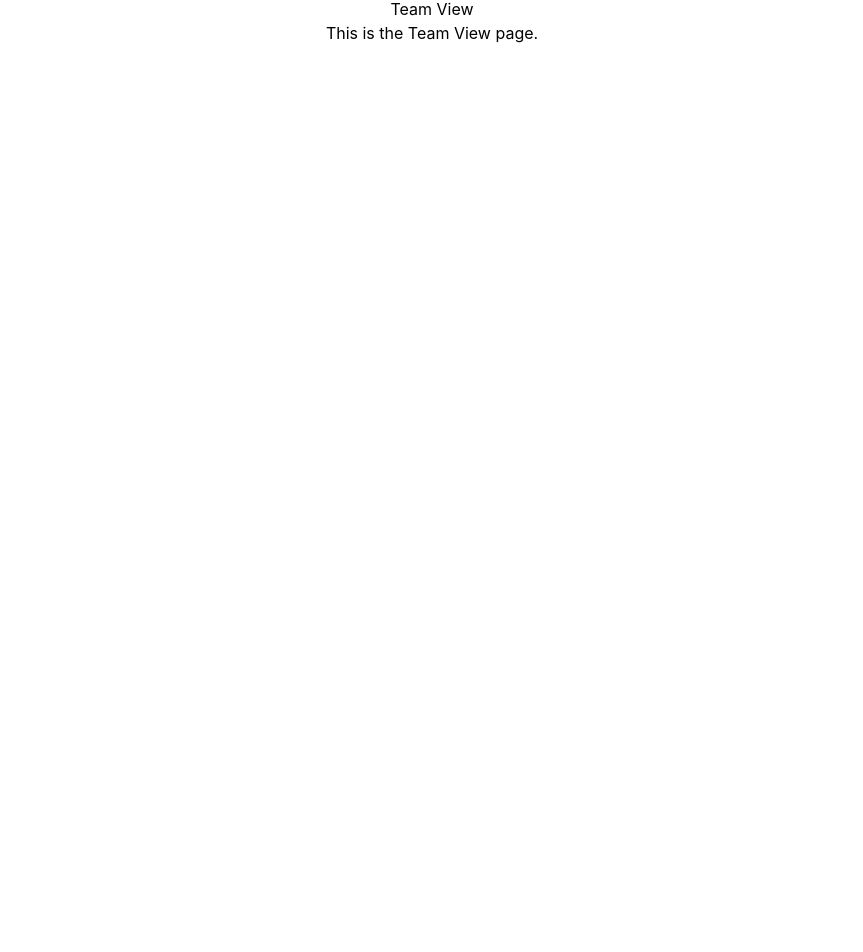
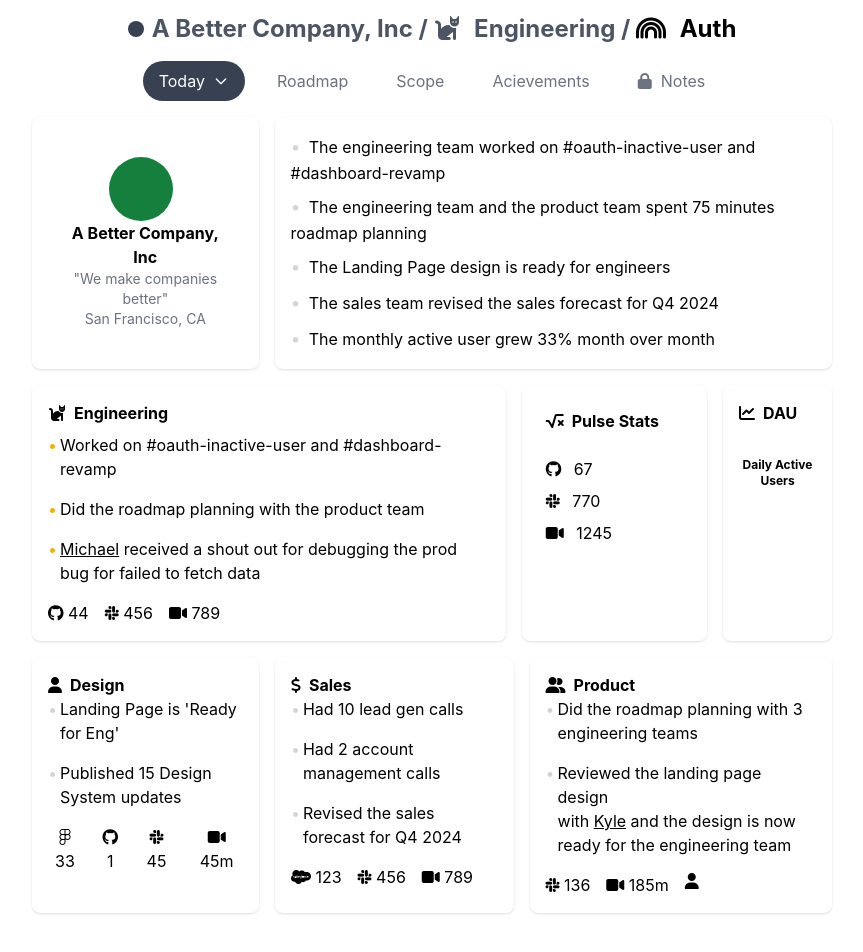
Before and after one commit to michaelsatumba/panorama, a React (Create React App) app: page /team in a window 1280 px wide. Shown: the part 141-1093 px from the top of the page, without its empty margins (208-1071 px from the left). Before the commit the page ends 800 px from the top, so only its background shows below. Built offline with nearby package versions, Linux system fonts and the light colour scheme.

Commit message:
start team view

```diff
--- a/src/views/TeamView.js
+++ b/src/views/TeamView.js
@@ -1,13 +1,189 @@
 import React from 'react';
 
 function TeamView() {
-  console.log('Rendering TeamView');
-  return (
-    <div>
-      <h1>Team View</h1>
-      <p>This is the Team View page.</p>
+
+
+return (
+<div className="p-4 mx-52 flex flex-col items-center">
+{/* Title */}
+<div className="flex items-center justify-center mb-4">
+<svg className="w-4 h-4 text-gray-700 mr-2" fill="currentColor" viewBox="0 0 20 20">
+<circle cx="10" cy="10" r="10" />
+</svg>
+<div className="flex">
+<h1 className="text-2xl font-bold text-gray-600">A Better Company, Inc /&nbsp;</h1>
+<h1 className="text-2xl font-bold text-gray-600"><i className="fas fa-cat mr-2"></i> Engineering /&nbsp;</h1>
+<h1 className="text-2xl font-bold"><i className="fas fa-rainbow mr-2"></i> Auth</h1>
+</div>
+</div>
+
+{/* Flex */}
+<div className="flex items-center justify-center space-x-4 mb-4">
+{/* Rounded Buttons */}
+<button className="rounded-full bg-black text-white px-4 py-2 hover:bg-black flex items-center dark:hover:bg-gray-700 bg-gray-700">
+Today
+<svg className="w-4 h-4 ml-2" fill="none" stroke="currentColor" viewBox="0 0 24 24" xmlns="http://www.w3.org/2000/svg">
+    <path strokeLinecap="round" strokeLinejoin="round" strokeWidth="2" d="M19 9l-7 7-7-7"></path>
+</svg>
+</button>
+<button className="rounded-full text-gray-500 px-4 py-2 hover:bg-black dark:hover:text-white">Roadmap</button>
+<button className="rounded-full text-gray-500 px-4 py-2 hover:bg-black dark:hover:text-white">Scope</button>
+<button className="rounded-full text-gray-500 px-4 py-2 hover:bg-black dark:hover:text-white">Acievements</button>
+<button className="rounded-full text-gray-500 px-4 py-2 hover:bg-black dark:hover:text-white"><i className="fas fa-lock"></i>&nbsp;&nbsp;Notes</button>
+</div>
+
+{/* Flex */}
+<div className="flex space-x-4 mb-4">
+{/* Medium Square */}
+<div className="flex-grow bg-white dark:bg-gray-700 flex items-center justify-center rounded-lg shadow flex-col justify-evenly px-8 py-10">
+    <svg className="w-16 h-16 text-green-700 mr-2" fill="currentColor" viewBox="0 0 20 20">
+        <circle cx="10" cy="10" r="10" />
+    </svg>
+    <div className="font-bold">A Better Company, Inc</div>
+    <div className="text-gray-500 text-sm">
+        <p>"We make companies better"</p>
+        <p>San Francisco, CA</p>
     </div>
-  );
+</div>
+{/* Big Rectangle */}
+<div className="bg-white dark:bg-gray-700 p-4 shadow flex flex-col rounded-lg">
+<div className="text-left text-gray-500 flex-grow flex flex-col justify-between">
+    <p className="text-black before:content-['•'] before:text-gray-300 before:mr-2 before:text-lg dark:text-white">The engineering team worked on #oauth-inactive-user and #dashboard-revamp</p>
+    <p className="text-black before:content-['•'] before:text-gray-300 before:mr-2 before:text-lg dark:text-white">The engineering team and the product team spent 75 minutes roadmap planning</p>
+    <p className="text-black before:content-['•'] before:text-gray-300 before:mr-2 before:text-lg dark:text-white">The Landing Page design is ready for engineers</p>
+    <p className="text-black before:content-['•'] before:text-gray-300 before:mr-2 before:text-lg dark:text-white">The sales team revised the sales forecast for Q4 2024</p>
+    <p className="text-black before:content-['•'] before:text-gray-300 before:mr-2 before:text-lg dark:text-white">The monthly active user grew 33% month over month</p>
+</div>
+</div>
+</div>
+
+{/* Flex */}
+<div className="flex space-x-4 mb-4">
+{/* Medium Rectangle */}
+<div className="flex-grow bg-white dark:bg-gray-700 p-4 shadow rounded-lg">
+<div className="flex items-center mb-2">
+    <i className="fas fa-cat mr-2"></i>
+    <h2 className="font-bold">Engineering</h2>
+</div>
+<ul className="list-none mb-2 text-left">
+    <li className="relative pl-3 mb-4">
+    <span className="absolute left-0 top-0 text-yellow-500">•</span>
+    Worked on #oauth-inactive-user and #dashboard-revamp
+    </li>
+    <li className="relative pl-3 mb-4">
+    <span className="absolute left-0 top-0 text-yellow-500">•</span>
+    Did the roadmap planning with the product team
+    </li>
+    <li className="relative pl-3 mb-4">
+    <span className="absolute left-0 top-0 text-yellow-500">•</span>
+    <u>Michael</u> received a shout out for debugging the prod bug for failed to fetch data
+    </li>
+</ul>
+<div className="flex space-x-4">
+<p><i class="fab fa-github"></i> 44</p>
+<p><i class="fab fa-slack"></i> 456</p>
+<p><i class="fas fa-video"></i> 789</p>
+</div>
+</div>
+{/* Small Square */}
+<div className="flex-grow bg-white dark:bg-gray-700 shadow rounded-lg pl-6 pr-12 py-6">
+<div className="flex flex-col items-start space-y-6">
+    <div className="flex items-center space-x-2">
+    <i class="fas fa-square-root-alt"></i>
+    <h2 className="font-bold">Pulse&nbsp;Stats</h2>
+    </div>
+    <div className="flex flex-col items-start space-y-2">
+    <p><i class="fab fa-github"></i> <span className="ml-2">67</span></p>
+    <p><i class="fab fa-slack"></i> <span className="ml-2">770</span></p>
+    <p><i class="fas fa-video"></i> <span className="ml-2">1245</span></p>
+    </div>
+</div>
+</div>
+{/* Small Square */}
+<div className="flex-grow bg-white dark:bg-gray-700 p-4 shadow rounded-lg">
+<div className="flex flex-col items-start space-y-6">
+<div className="flex items-center space-x-2">
+<i class="fas fa-chart-line"></i>
+<h2 className="font-bold">DAU</h2>
+</div>
+<div className="flex flex-col items-center">
+    {/* graph */}
+    {/* text daily active users */}
+    <p className="font-bold mt-2 text-xs">Daily Active Users</p>
+</div>
+</div>
+</div>
+</div>
+
+{/* Flex */}
+<div className="flex space-x-4 mb-4">
+{/* Large Square */}
+<div className="flex-grow bg-white dark:bg-gray-700 p-4 shadow rounded-lg">
+<div className="flex items-center space-x-2">
+<i class="fas fa-user"></i>
+<h2 className="font-bold">Design</h2>
+</div>
+<ul className="list-none mb-2 text-left gray-text">
+<li className="relative pl-3 mb-4">
+<span className="absolute left-0 top-0 text-gray-300">•</span>
+Landing Page is 'Ready for Eng'</li>
+<li className="relative pl-3 mb-4">
+<span className="absolute left-0 top-0 text-gray-300">•</span>
+Published 15 Design System updates</li>
+</ul>
+<div className="flex space-x-4">
+    <p><i class="fab fa-figma"></i> <span>33</span></p>
+    <p><i class="fab fa-github"></i> <span>1</span></p>
+    <p><i class="fab fa-slack"></i> <span>45</span></p>
+    <p><i class="fas fa-video"></i> <span>45m</span></p>
+</div>
+</div>
+{/* Large Square */}
+<div className="flex-grow bg-white dark:bg-gray-700 p-4 shadow rounded-lg">
+<div className="flex items-center space-x-2">
+<i class="fas fa-dollar-sign"></i>
+<h2 className="font-bold">Sales</h2>
+</div>
+<ul className="list-none mb-2 text-left">
+    <li className="relative pl-3 mb-4">
+    <span className="absolute left-0 top-0 text-gray-300">•</span>
+    Had 10 lead gen calls</li>
+    <li className="relative pl-3 mb-4">
+    <span className="absolute left-0 top-0 text-gray-300">•</span>
+    Had 2 account management calls</li>
+    <li className="relative pl-3 mb-4">
+    <span className="absolute left-0 top-0 text-gray-300">•</span>
+    Revised the sales forecast for Q4 2024</li>
+</ul>
+<div className="flex space-x-4">
+    <p><i class="fab fa-salesforce"></i> <span>123</span></p>
+    <p><i class="fab fa-slack"></i> <span>456</span></p>
+    <p><i class="fas fa-video"></i> <span>789</span></p>
+</div>
+</div>
+{/* Large Square */}
+<div className="bg-white dark:bg-gray-700 p-4 shadow rounded-lg">
+<div className="flex items-center space-x-2">
+<i class="fas fa-user-friends"></i>
+<h2 className="font-bold">Product</h2>
+</div>
+<ul className="list-none mb-2 text-left">
+    <li className="relative pl-3 mb-4">
+    <span className="absolute left-0 top-0 text-gray-300">•</span>
+    Did the roadmap planning with 3 engineering teams</li>
+    <li className="relative pl-3 mb-4">
+    <span className="absolute left-0 top-0 text-gray-300">•</span>
+    Reviewed the landing page design <br/> with <u>Kyle</u> and the design is now <br/> ready for the engineering team</li>
+</ul>
+<div className="flex space-x-4">
+    <p><i class="fab fa-slack"></i> <span>136</span></p>
+    <p><i class="fas fa-video"></i> <span>185m</span></p>
+    <i class="fas fa-user"></i>
+</div>
+</div>
+</div>
+</div>
+);
 }
 
 export default TeamView;
```
